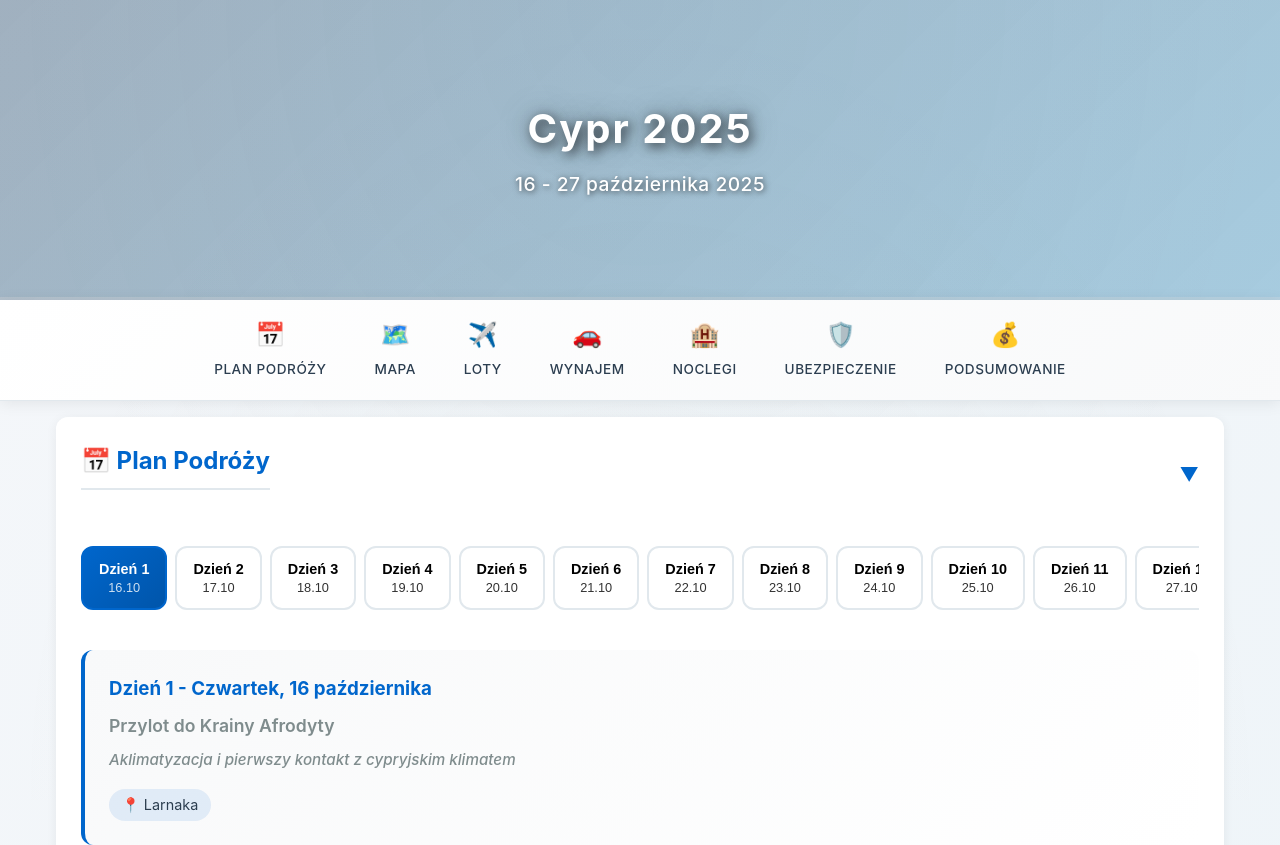
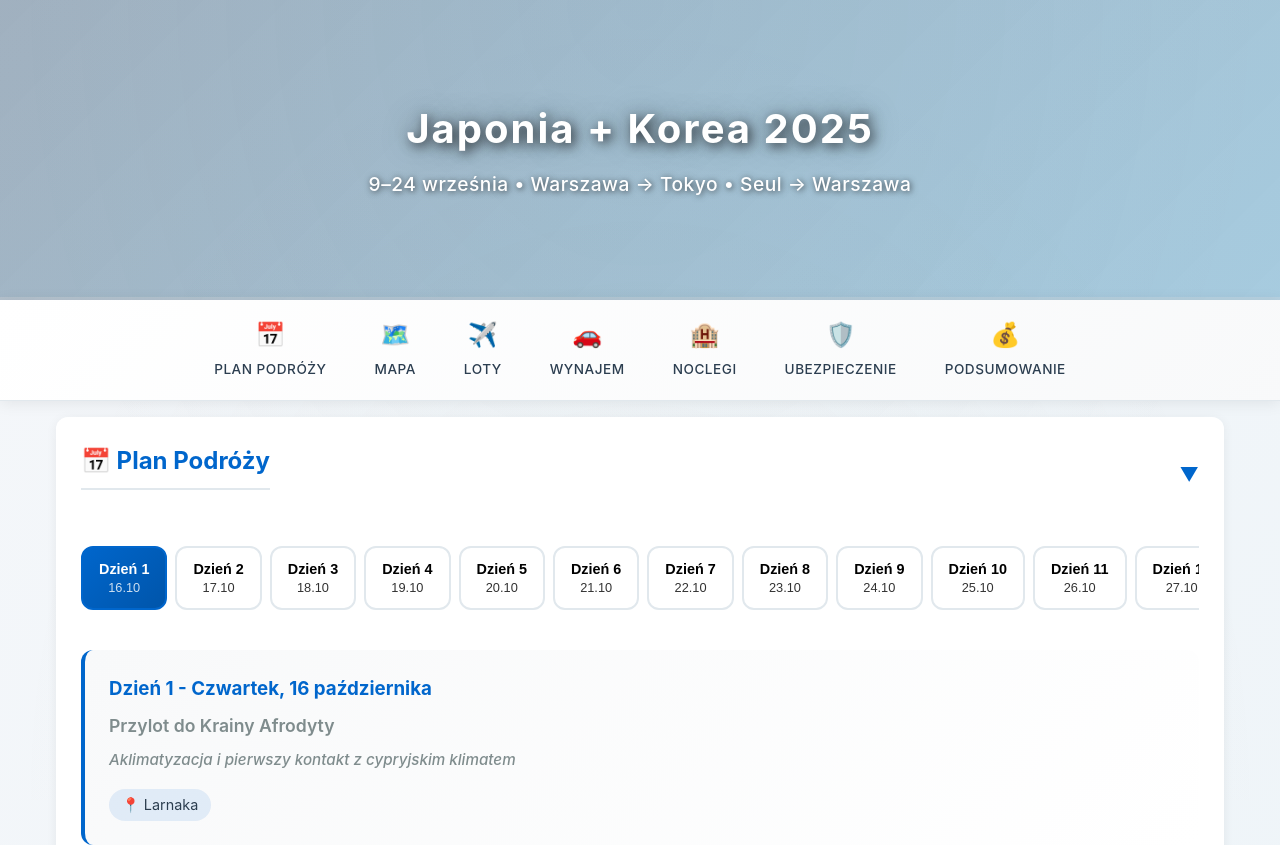
Before and after one commit to jszafranek/JapanKorea, a plain HTML site: page index.html in a window 1280 px wide. Shown: the top 845 px of the page. Drawn offline with nearby package versions, Linux system fonts and the light colour scheme.

Commit message:
Update index.html

```diff
--- a/index.html
+++ b/index.html
@@ -3,14 +3,14 @@
 <head>
     <meta charset="UTF-8">
     <meta name="viewport" content="width=device-width, initial-scale=1.0">
-    <title>Cypr 2025 - Plan Podróży</title>
+    <title>Japonia Korea 2025 - Plan Podróży</title>
     <link rel="stylesheet" href="https://unpkg.com/leaflet@1.9.4/dist/leaflet.css" />
     <link rel="stylesheet" href="styles.css">
 </head>
 <body>
     <header>
-        <h1>Cypr 2025</h1>
-        <div class="dates">16 - 27 października 2025</div>
+      <h1>Japonia + Korea 2025</h1>
+      <div class="dates">9–24 września • Warszawa → Tokyo • Seul → Warszawa</div>
     </header>
 
     <!-- Nawigacja desktop -->
```
